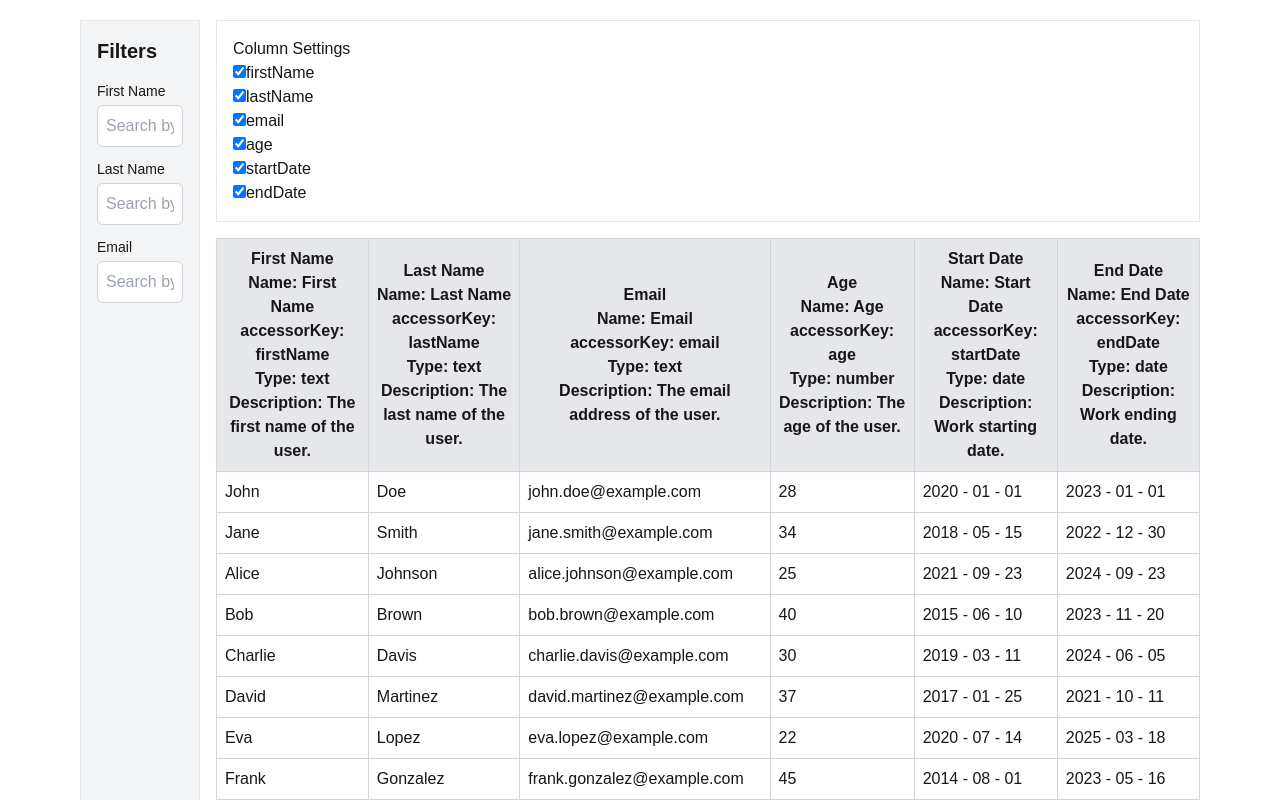
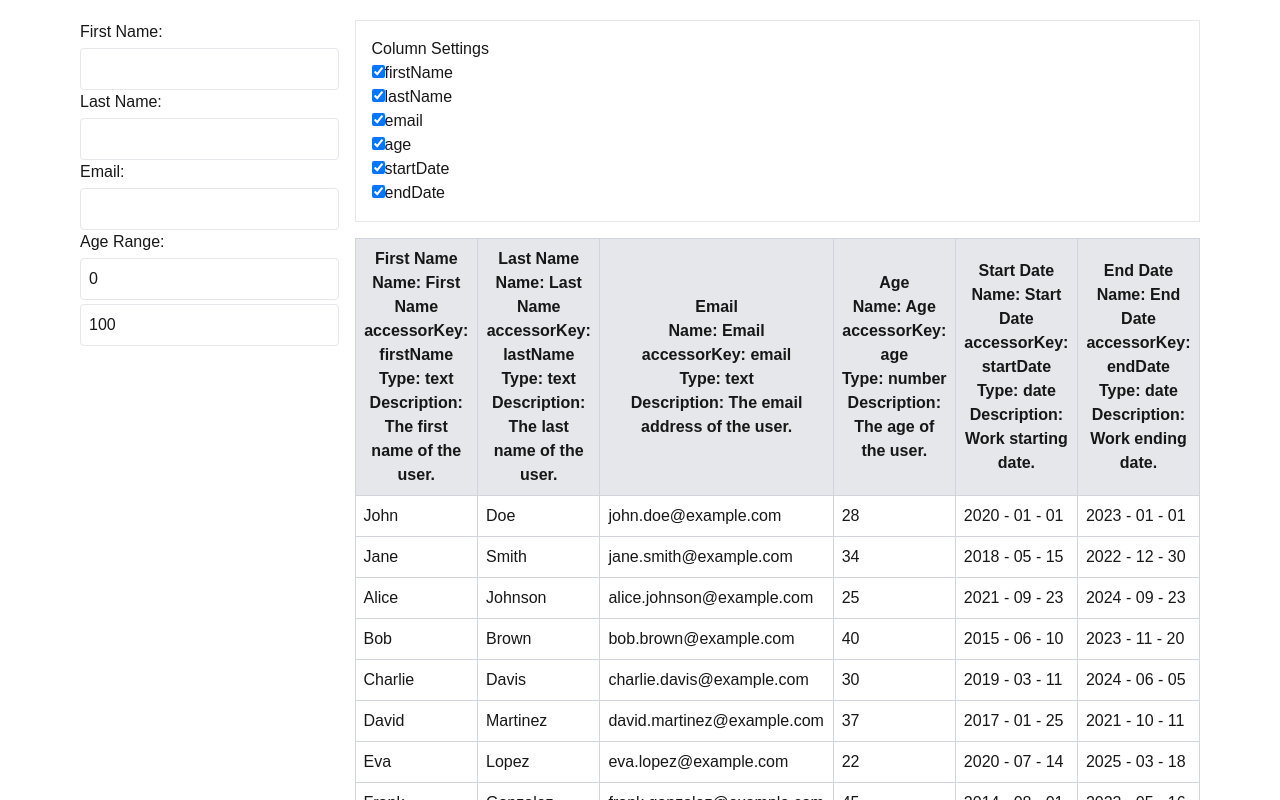
Before and after one commit to LeoGytis/table-manager, a Next.js app: page / in a window 1280 px wide. Shown: the top 800 px of the page. Built offline with nearby package versions, Linux system fonts and the light colour scheme.

Commit message:
range is working

```diff
--- a/app/components/DataTable.tsx
+++ b/app/components/DataTable.tsx
@@ -23,22 +23,32 @@ const DataTable = () => {
     endDate: true,
   });
 
-  const [filters, setFilters] = useState<Record<string, string>>({
+  const [filters, setFilters] = useState<
+    Record<string, string | number | number[]>
+  >({
     firstName: "",
     lastName: "",
     email: "",
+    age: [0, 100], // default range for age
   });
 
-  // Apply filters to data
   const filteredData = useMemo(() => {
     return usersData.filter((user) => {
-      return (
-        user.firstName
-          .toLowerCase()
-          .includes(filters.firstName.toLowerCase()) &&
-        user.lastName.toLowerCase().includes(filters.lastName.toLowerCase()) &&
-        user.email.toLowerCase().includes(filters.email.toLowerCase())
-      );
+      const firstNameMatch = user.firstName
+        .toLowerCase()
+        .includes((filters.firstName as string).toLowerCase());
+      const lastNameMatch = user.lastName
+        .toLowerCase()
+        .includes((filters.lastName as string).toLowerCase());
+      const emailMatch = user.email
+        .toLowerCase()
+        .includes((filters.email as string).toLowerCase());
+
+      const ageMatch =
+        user.age >= (filters.age as number[])[0] &&
+        user.age <= (filters.age as number[])[1];
+
+      return firstNameMatch && lastNameMatch && emailMatch && ageMatch;
     });
   }, [filters]);
 
@@ -50,9 +60,15 @@ const DataTable = () => {
     getCoreRowModel: getCoreRowModel(),
   });
 
+  const handleFilterChange = (
+    newFilters: Record<string, string | number | number[]>
+  ) => {
+    setFilters(newFilters);
+  };
+
   return (
-    <div className="flex gap-4  my-5">
-      <Filters onFilterChange={setFilters} />
+    <div className="flex gap-4 my-5">
+      <Filters filters={filters} onFilterChange={handleFilterChange} />
       <div className="flex flex-col gap-4 mb-3">
         <ColumnSettings
           columnVisibility={columnVisibility}
@@ -92,7 +108,6 @@ const DataTable = () => {
             {table.getRowModel().rows.map((row) => (
               <tr key={row.id}>
                 {row.getVisibleCells().map((cell) => {
-                  // Check if the column data type is Date and format accordingly
                   const column = columnsData.find(
                     (col) => col.accessorKey === cell.column.id
                   );
--- a/app/components/Filters.tsx
+++ b/app/components/Filters.tsx
@@ -1,65 +1,73 @@
-import React, { useState } from "react";
-
 interface FiltersProps {
-  onFilterChange: (filters: Record<string, string>) => void;
+  filters: Record<string, string | number | number[]>;
+  onFilterChange: (filters: Record<string, string | number | number[]>) => void;
 }
 
-const Filters: React.FC<FiltersProps> = ({ onFilterChange }) => {
-  const [filters, setFilters] = useState<Record<string, string>>({
-    firstName: "",
-    lastName: "",
-    email: "",
-  });
+const Filters = ({ filters, onFilterChange }: FiltersProps) => {
+  const handleInputChange = (
+    e: React.ChangeEvent<HTMLInputElement>,
+    field: string
+  ) => {
+    const newFilters = { ...filters, [field]: e.target.value };
+    onFilterChange(newFilters);
+  };
 
-  const handleFilterChange = (field: string, value: string) => {
-    const newFilters = { ...filters, [field]: value };
-    setFilters(newFilters);
+  const handleRangeChange = (
+    e: React.ChangeEvent<HTMLInputElement>,
+    field: string,
+    index: number
+  ) => {
+    const newRange = [...(filters[field] as number[])];
+    newRange[index] = parseInt(e.target.value, 10);
+    const newFilters = { ...filters, [field]: newRange };
     onFilterChange(newFilters);
   };
 
   return (
-    <div className="w-1/6 p-4 bg-gray-100 border">
-      <h3 className="text-xl font-semibold mb-4">Filters</h3>
-
-      <div className="mb-3">
-        <label htmlFor="firstName" className="block text-sm font-medium">
-          First Name
-        </label>
+    <div className="filters">
+      <div>
+        <label>First Name:</label>
         <input
-          id="firstName"
           type="text"
-          value={filters.firstName}
-          onChange={(e) => handleFilterChange("firstName", e.target.value)}
-          placeholder="Search by First Name"
-          className="mt-1 p-2 w-full border border-gray-300 rounded-md"
+          value={filters.firstName as string}
+          onChange={(e) => handleInputChange(e, "firstName")}
+          className="mt-1 p-2 w-full border rounded"
         />
       </div>
 
-      <div className="mb-3">
-        <label htmlFor="lastName" className="block text-sm font-medium">
-          Last Name
-        </label>
+      <div>
+        <label>Last Name:</label>
         <input
-          id="lastName"
           type="text"
-          value={filters.lastName}
-          onChange={(e) => handleFilterChange("lastName", e.target.value)}
-          placeholder="Search by Last Name"
-          className="mt-1 p-2 w-full border border-gray-300 rounded-md"
+          value={filters.lastName as string}
+          onChange={(e) => handleInputChange(e, "lastName")}
+          className="mt-1 p-2 w-full border rounded"
         />
       </div>
 
-      <div className="mb-3">
-        <label htmlFor="email" className="block text-sm font-medium">
-          Email
-        </label>
+      <div>
+        <label>Email:</label>
         <input
-          id="email"
           type="text"
-          value={filters.email}
-          onChange={(e) => handleFilterChange("email", e.target.value)}
-          placeholder="Search by Email"
-          className="mt-1 p-2 w-full border border-gray-300 rounded-md"
+          value={filters.email as string}
+          onChange={(e) => handleInputChange(e, "email")}
+          className="mt-1 p-2 w-full border rounded"
+        />
+      </div>
+
+      <div>
+        <label>Age Range:</label>
+        <input
+          type="number"
+          value={(filters.age as number[])[0].toString()}
+          onChange={(e) => handleRangeChange(e, "age", 0)}
+          className="mt-1 p-2 w-full border rounded"
+        />
+        <input
+          type="number"
+          value={(filters.age as number[])[1].toString()}
+          onChange={(e) => handleRangeChange(e, "age", 1)}
+          className="mt-1 p-2 w-full border rounded"
         />
       </div>
     </div>
```
